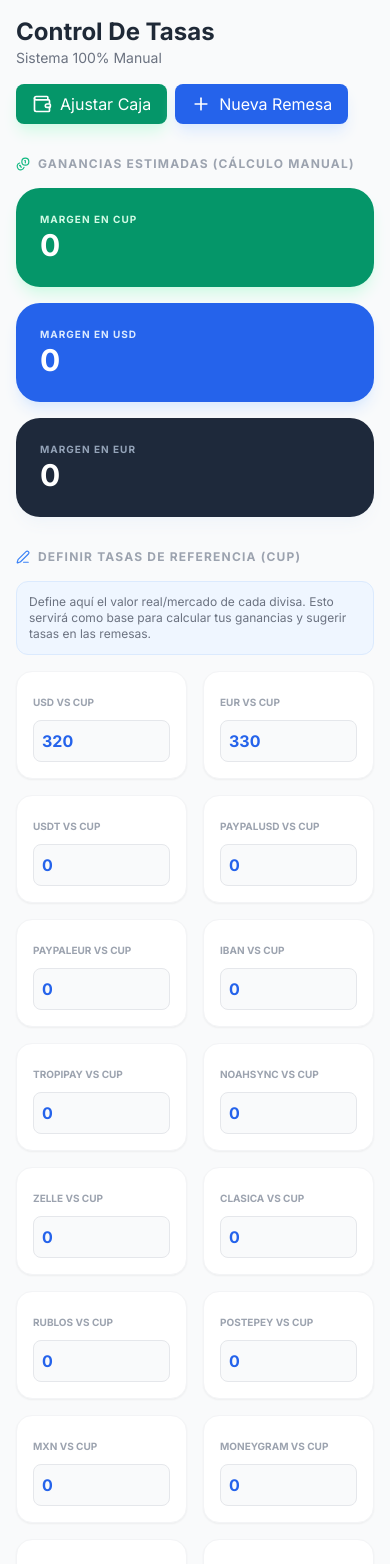
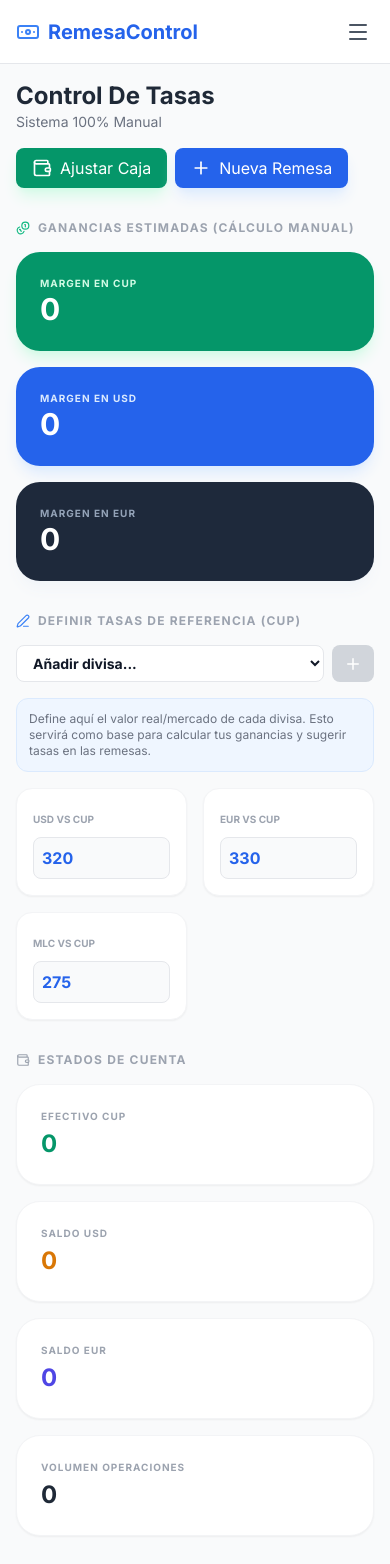
Before and after one commit to paulo092220/RemesasPro, a React (Vite) app: page / in a window 390 px wide. Shown: the top 1564 px of the page. Built offline with nearby package versions, Linux system fonts and the light colour scheme.

Commit message:
Agregada la función de cálculo de tasas

```diff
--- a/App.tsx
+++ b/App.tsx
@@ -17,7 +17,9 @@ import {
   Banknote,
   Coins,
   Trash2,
-  Edit3
+  Edit3,
+  Menu,
+  X
 } from 'lucide-react';
 
 const App: React.FC = () => {
@@ -36,6 +38,7 @@ const App: React.FC = () => {
   const [showTransactionModal, setShowTransactionModal] = useState(false);
   const [showFundModal, setShowFundModal] = useState(false);
   const [showResetConfirm, setShowResetConfirm] = useState(false);
+  const [isMobileMenuOpen, setIsMobileMenuOpen] = useState(false);
 
   useEffect(() => {
     const saved = (key: string) => localStorage.getItem(key);
@@ -55,6 +58,20 @@ const App: React.FC = () => {
 
   const updateReferenceRate = (currency: string, value: number) => {
     setReferenceRates(prev => ({ ...prev, [currency]: value }));
+  };
+
+  const addReferenceRate = (currency: string) => {
+    if (!referenceRates[currency]) {
+      setReferenceRates(prev => ({ ...prev, [currency]: 0 }));
+    }
+  };
+
+  const removeReferenceRate = (currency: string) => {
+    setReferenceRates(prev => {
+      const next = { ...prev };
+      delete next[currency];
+      return next;
+    });
   };
 
   const getSuggestedRate = (from: Currency, to: Currency) => {
@@ -131,6 +148,28 @@ const App: React.FC = () => {
 
   return (
     <div className="min-h-screen flex flex-col md:flex-row bg-gray-50 text-gray-900">
+      {/* Mobile Header */}
+      <div className="md:hidden bg-white border-b border-gray-200 px-4 h-16 flex justify-between items-center sticky top-0 z-40">
+        <h1 className="text-xl font-bold text-blue-600 flex items-center gap-2">
+          <Banknote className="text-blue-500" />
+          RemesaControl
+        </h1>
+        <button onClick={() => setIsMobileMenuOpen(!isMobileMenuOpen)} className="text-gray-600 p-1">
+          {isMobileMenuOpen ? <X size={24} /> : <Menu size={24} />}
+        </button>
+      </div>
+
+      {/* Mobile Menu Overlay */}
+      {isMobileMenuOpen && (
+        <div className="md:hidden fixed inset-0 top-16 bg-white z-40 p-4 space-y-2 overflow-y-auto">
+          <NavItem icon={<LayoutDashboard size={20} />} label="Dashboard" active={activeTab === 'dashboard'} onClick={() => { setActiveTab('dashboard'); setIsMobileMenuOpen(false); }} />
+          <NavItem icon={<ArrowLeftRight size={20} />} label="Remesas" active={activeTab === 'transactions'} onClick={() => { setActiveTab('transactions'); setIsMobileMenuOpen(false); }} />
+          <NavItem icon={<Wallet size={20} />} label="Mi Caja" active={activeTab === 'caja'} onClick={() => { setActiveTab('caja'); setIsMobileMenuOpen(false); }} />
+          <NavItem icon={<Users size={20} />} label="Trabajadores" active={activeTab === 'workers'} onClick={() => { setActiveTab('workers'); setIsMobileMenuOpen(false); }} />
+          <NavItem icon={<Settings size={20} />} label="Configuración" active={activeTab === 'settings'} onClick={() => { setActiveTab('settings'); setIsMobileMenuOpen(false); }} />
+        </div>
+      )}
+
       {/* Sidebar Desktop */}
       <aside className="hidden md:flex flex-col w-64 bg-white border-r border-gray-200 h-screen sticky top-0">
         <div className="p-6 border-b border-gray-100">
@@ -173,6 +212,8 @@ const App: React.FC = () => {
             transactions={transactions}
             referenceRates={referenceRates}
             onUpdateRate={updateReferenceRate}
+            onAddRate={addReferenceRate}
+            onRemoveRate={removeReferenceRate}
             profits={profits}
             funds={funds}
           />
@@ -235,9 +276,15 @@ const DashboardView: React.FC<{
   transactions: Transaction[],
   referenceRates: Record<string, number>,
   onUpdateRate: (curr: string, val: number) => void,
+  onAddRate: (curr: string) => void,
+  onRemoveRate: (curr: string) => void,
   profits: { cup: number, usd: number, eur: number },
   funds: Record<string, number>
-}> = ({ transactions, referenceRates, onUpdateRate, profits, funds }) => {
+}> = ({ transactions, referenceRates, onUpdateRate, onAddRate, onRemoveRate, profits, funds }) => {
+  const [newRateCurrency, setNewRateCurrency] = useState<string>('');
+  const activeRates = Object.keys(referenceRates).filter(c => c !== 'CUP');
+  const availableToAdd = ALL_CURRENCIES.filter(c => c !== 'CUP' && !activeRates.includes(c));
+
   return (
     <div className="space-y-8">
       {/* Profits Section */}
@@ -263,15 +310,40 @@ const DashboardView: React.FC<{
 
       {/* Manual Reference Rates Management */}
       <section className="space-y-4">
-        <h3 className="text-xs font-black text-gray-400 uppercase tracking-widest flex items-center gap-2">
-          <Edit3 size={14} className="text-blue-500" /> Definir Tasas de Referencia (CUP)
-        </h3>
+        <div className="flex flex-col sm:flex-row justify-between items-start sm:items-center gap-4">
+          <h3 className="text-xs font-black text-gray-400 uppercase tracking-widest flex items-center gap-2">
+            <Edit3 size={14} className="text-blue-500" /> Definir Tasas de Referencia (CUP)
+          </h3>
+          <div className="flex gap-2 w-full sm:w-auto">
+            <select
+              value={newRateCurrency}
+              onChange={e => setNewRateCurrency(e.target.value)}
+              className="px-3 py-2 bg-white border border-gray-200 rounded-lg text-sm font-bold flex-1 sm:flex-none"
+            >
+              <option value="">Añadir divisa...</option>
+              {availableToAdd.map(c => <option key={c} value={c}>{c}</option>)}
+            </select>
+            <button
+              onClick={() => { if (newRateCurrency) { onAddRate(newRateCurrency); setNewRateCurrency(''); } }}
+              disabled={!newRateCurrency}
+              className="bg-blue-600 disabled:bg-gray-300 text-white px-3 py-2 rounded-lg"
+            >
+              <Plus size={18} />
+            </button>
+          </div>
+        </div>
         <p className="text-xs text-gray-500 bg-blue-50 p-3 rounded-xl border border-blue-100">
           Define aquí el valor real/mercado de cada divisa. Esto servirá como base para calcular tus ganancias y sugerir tasas en las remesas.
         </p>
         <div className="grid grid-cols-2 sm:grid-cols-3 md:grid-cols-4 lg:grid-cols-6 gap-4">
-          {ALL_CURRENCIES.filter(c => c !== 'CUP').map(curr => (
-            <div key={curr} className="bg-white p-4 rounded-2xl border border-gray-100 shadow-sm space-y-2">
+          {activeRates.map(curr => (
+            <div key={curr} className="bg-white p-4 rounded-2xl border border-gray-100 shadow-sm space-y-2 relative group">
+              <button
+                onClick={() => onRemoveRate(curr)}
+                className="absolute top-2 right-2 text-gray-300 hover:text-red-500 opacity-0 group-hover:opacity-100 transition-opacity"
+              >
+                <Trash2 size={14} />
+              </button>
               <label className="text-[10px] font-black text-gray-400 uppercase">{curr} vs CUP</label>
               <input
                 type="number"
@@ -329,7 +401,8 @@ const TransactionsView: React.FC<{ transactions: Transaction[], workers: Worker[
           {transactions.map(tx => (
             <tr key={tx.id} className="hover:bg-gray-50 group">
               <td className="px-6 py-4">
-                <div className="font-bold text-gray-800">{workers.find(w => w.id === tx.workerId)?.name || 'Sin nombre'}</div>
+                <div className="font-bold text-gray-800">{tx.clientName || 'Cliente sin nombre'}</div>
+                <div className="text-[10px] text-gray-400">Trabajador: {workers.find(w => w.id === tx.workerId)?.name || 'Sin nombre'}</div>
                 <div className="text-[10px] text-gray-400">{new Date(tx.date).toLocaleString()}</div>
               </td>
               <td className="px-6 py-4">
@@ -466,6 +539,7 @@ const TransactionModal: React.FC<{
   workers: Worker[],
   getSuggestedRate: (f: Currency, t: Currency) => number
 }> = ({ onClose, onSubmit, workers, getSuggestedRate }) => {
+  const [clientName, setClientName] = useState('');
   const [amount, setAmount] = useState('');
   const [from, setFrom] = useState<Currency>('USD');
   const [to, setTo] = useState<Currency>('CUP');
@@ -485,7 +559,11 @@ const TransactionModal: React.FC<{
           <h3 className="text-2xl font-black">Registrar Remesa</h3>
           <button onClick={onClose}><Plus className="rotate-45" size={24}/></button>
         </div>
-        <form onSubmit={e => { e.preventDefault(); onSubmit({ workerId, amount: Number(amount), currency: from, targetCurrency: to, rate, totalCUP: total, description: '', status: 'completado' }); }} className="p-8 space-y-6">
+        <form onSubmit={e => { e.preventDefault(); onSubmit({ clientName, workerId, amount: Number(amount), currency: from, targetCurrency: to, rate, totalCUP: total, description: '', status: 'completado' }); }} className="p-8 space-y-6">
+          <div className="space-y-1">
+            <label className="text-[10px] font-black text-gray-400 uppercase">Nombre del Cliente</label>
+            <input type="text" required value={clientName} onChange={e => setClientName(e.target.value)} className="w-full px-4 py-3 bg-gray-50 border border-gray-200 rounded-xl font-bold outline-none" placeholder="Ej. Juan Pérez" />
+          </div>
           <div className="grid grid-cols-2 gap-4">
             <div className="space-y-1">
               <label className="text-[10px] font-black text-gray-400 uppercase">Recibes</label>
--- a/types.ts
+++ b/types.ts
@@ -31,6 +31,7 @@ export interface Transaction {
   id: string;
   date: string;
   workerId: string;
+  clientName: string;
   amount: number;
   currency: Currency;
   targetCurrency: Currency;
--- a/vite.config.ts
+++ b/vite.config.ts
@@ -5,6 +5,7 @@ import react from '@vitejs/plugin-react';
 export default defineConfig(({ mode }) => {
     const env = loadEnv(mode, '.', '');
     return {
+      base: '/RemesasPro/', // <--- AGREGADO: Crucial para GitHub Pages
       server: {
         port: 3000,
         host: '0.0.0.0',
```
Also changed, not shown: package.json (+6 -2 lines), 1 other file (tests, documents, lock files or other folders).
